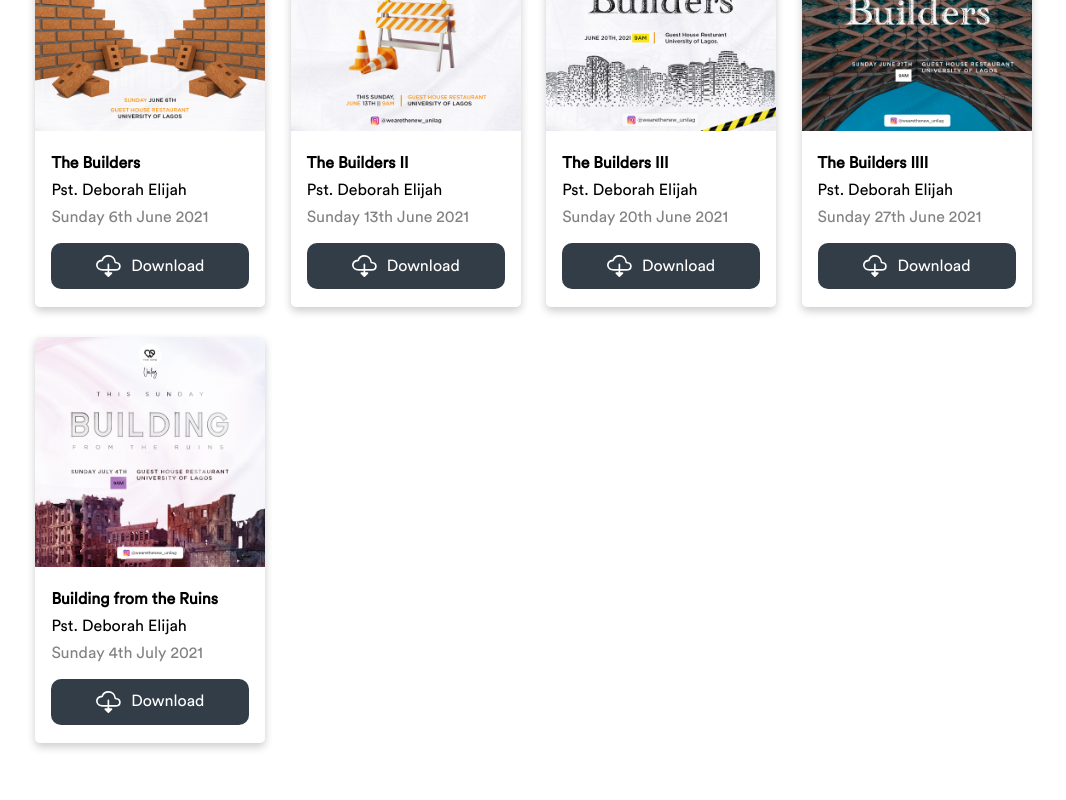
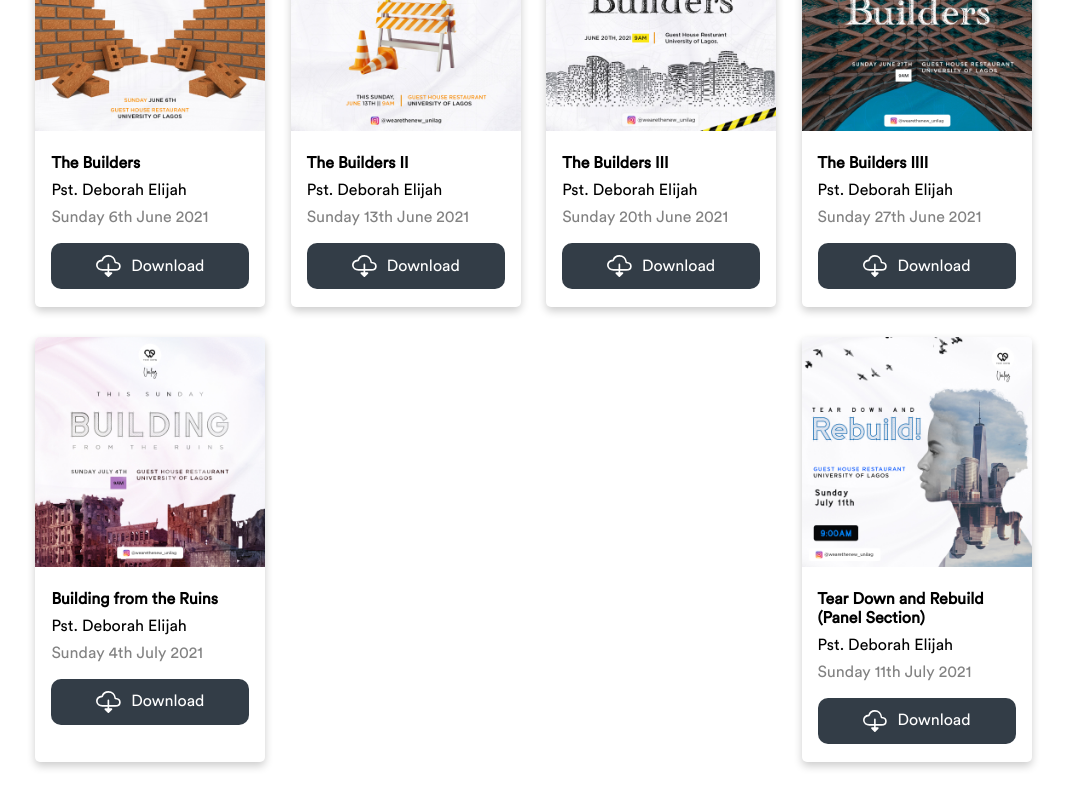
Before and after one commit to timtop/The-New-Unilag-Cassettes, a React (Create React App) app: page / in a window 1280 px wide. Shown: the part 398-1198 px from the top of the page, without its empty margins (99-1165 px from the left). Built offline with nearby package versions, Linux system fonts and the light colour scheme.

Commit message:
Added a new sermon

```diff
--- a/src/App.js
+++ b/src/App.js
@@ -9,6 +9,7 @@ import builder2 from "./imgs/Builders-2.jpg";
 import builder3 from "./imgs/Builders-3.jpg";
 import builder4 from "./imgs/Builders-4.jpg";
 import builder5 from "./imgs/Builders-5.jpg";
+import builder6 from "./imgs/Builders-6.jpg";
 
 class App extends React.Component {
   render() {
@@ -53,6 +54,14 @@ class App extends React.Component {
         name: "The Builders III - 20/06/21",
         img: builder5,
       },
+      {
+        title: "Tear Down and Rebuild (Panel Section)",
+        preacher: "Pst. Deborah Elijah",
+        date: "Sunday 11th July 2021",
+        link: "https://res.cloudinary.com/the-new-unilag/video/upload/v1626024565/Messages/11th_July_2021_Sunday_Service_i4uwzi.mp3",
+        name: "The Builders III - 20/06/21",
+        img: builder6,
+      },
     ];
     return (
       <div className="wrapper">
```
Also changed, not shown: src/imgs/Builders-6.jpg (added).
